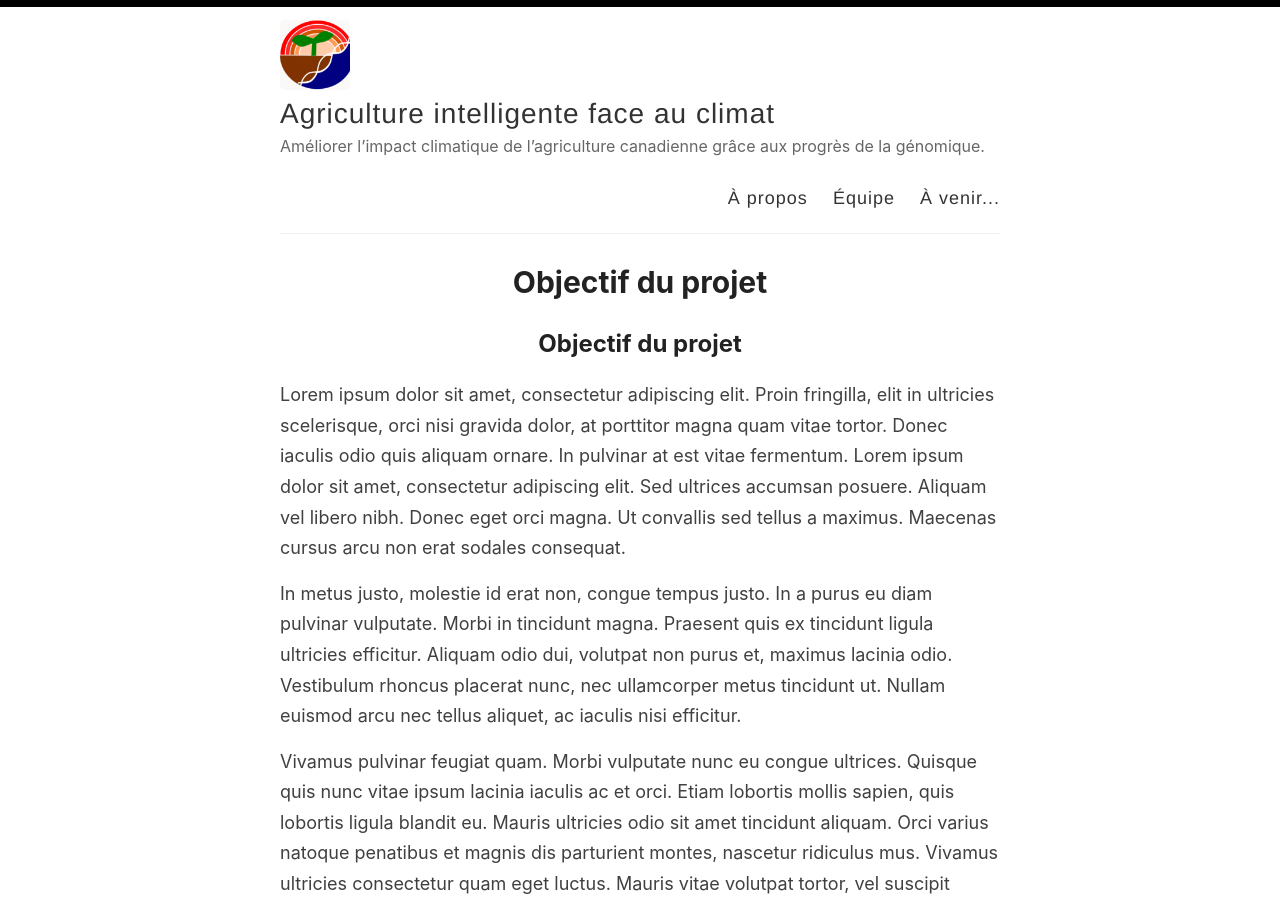
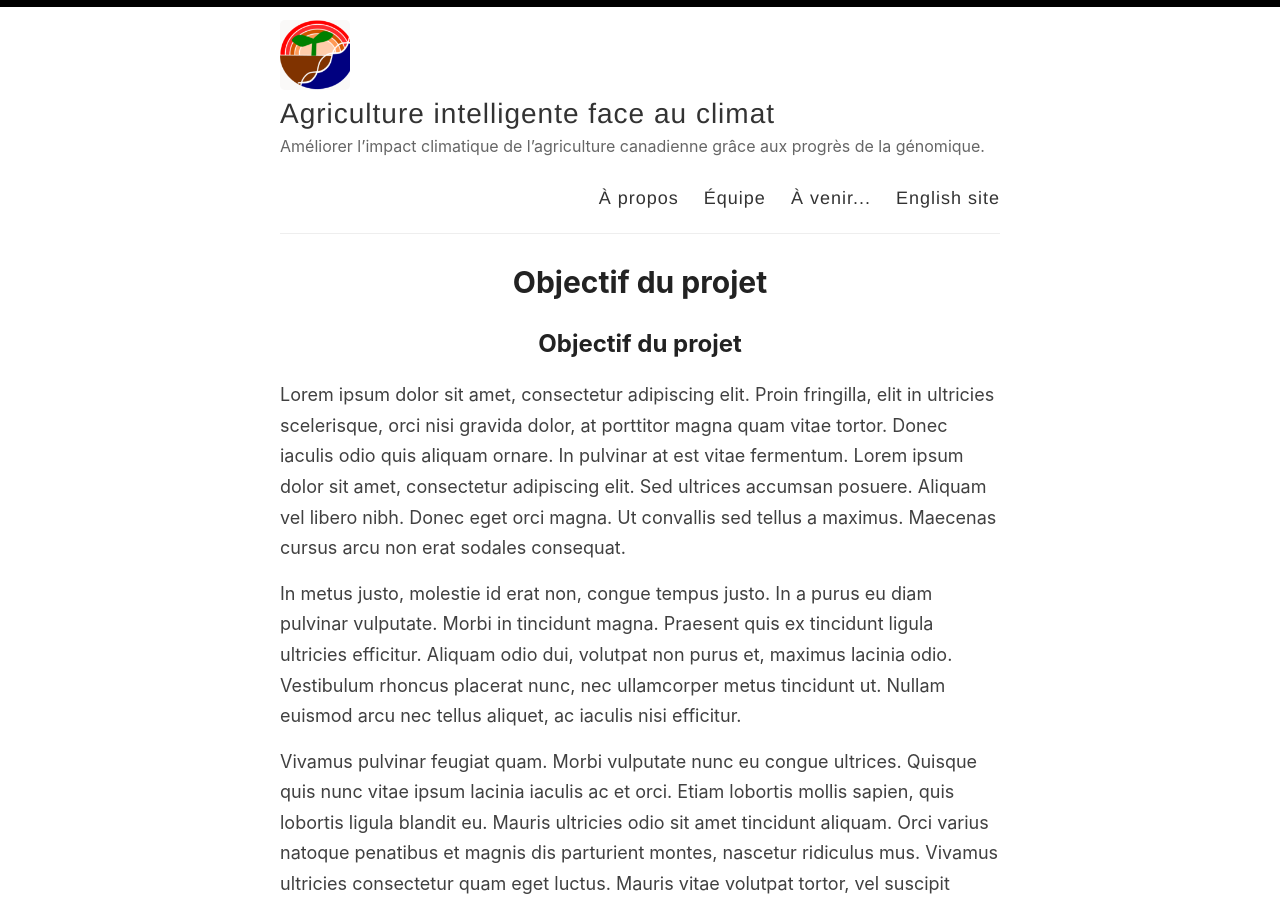
Before and after one commit to ClimateSmartAg/ClimateSmartAg-website-fr, a Jekyll site: the page built from index.md, in a window 1280 px wide and 900 px high. Built offline with Jekyll 4.4.1, drawn with Linux system fonts in a browser that asks for light colours; our own code applies the rules of GitHub Pages for plain Markdown files.

Commit message:
Update default.html

```diff
--- a/_layouts/default.html
+++ b/_layouts/default.html
@@ -31,6 +31,7 @@
               <a href="{{ site.baseurl }}/">À propos</a>
               <a href="{{ site.baseurl }}/team">Équipe</a>
               <a href="{{ site.baseurl }}/coming">À venir...</a>
+              <a href="https://climatesmartag.github.io/ClimateSmartAg-website-en/">English site</a>
 
             </nav>
           </header>
```
